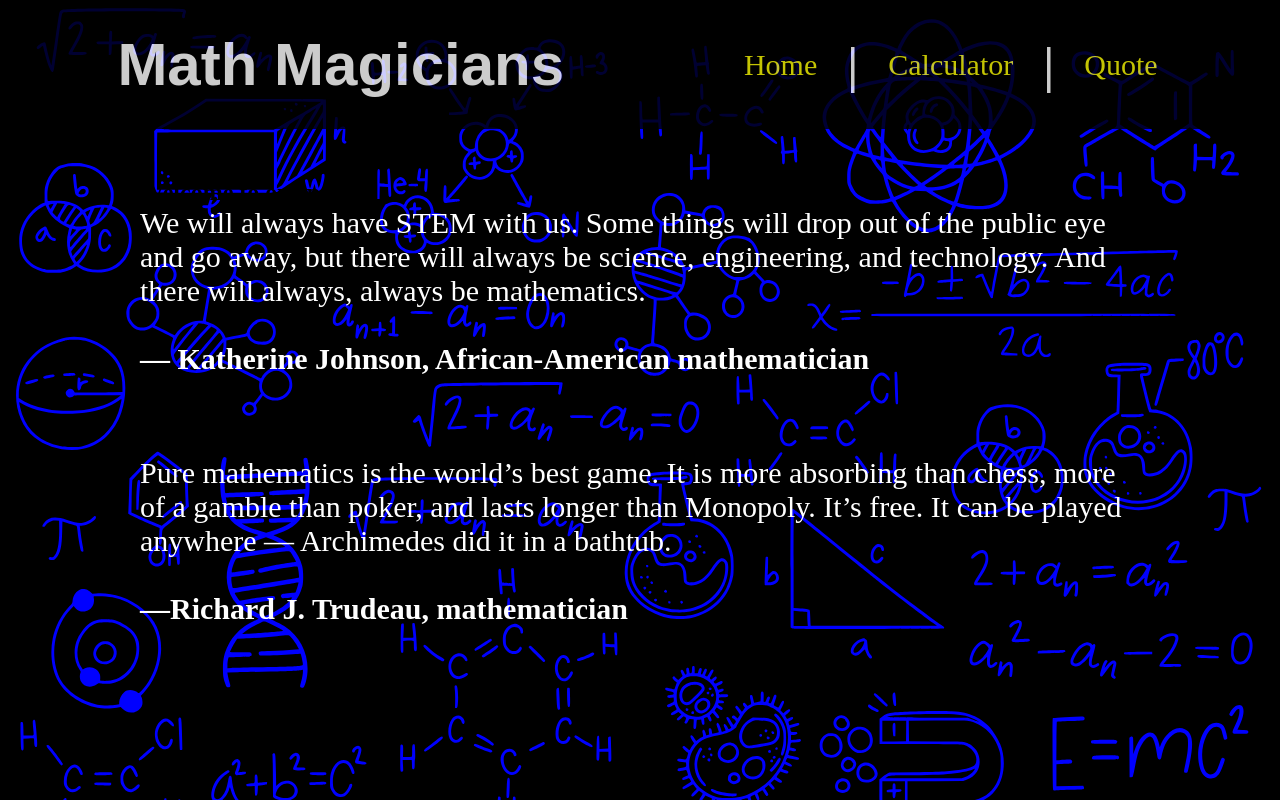
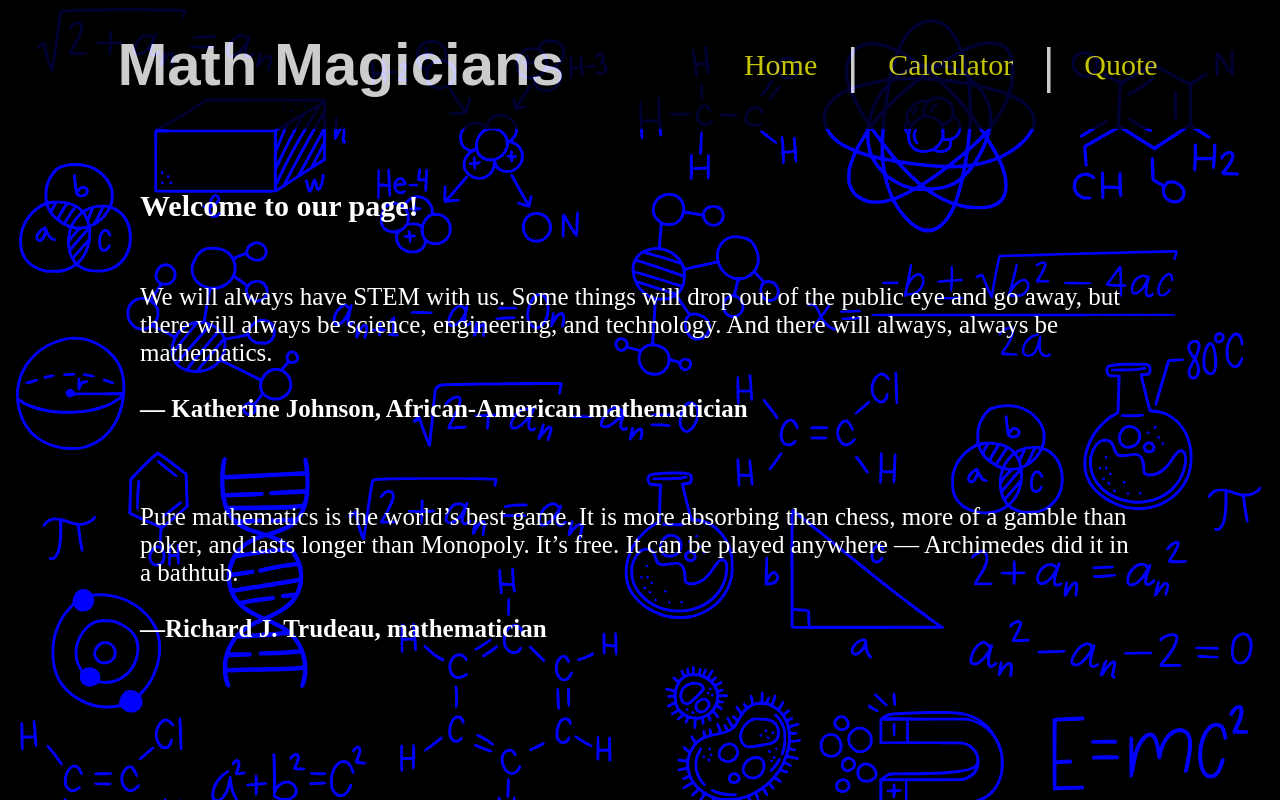
Before and after one commit to MarcoAurelioAntonio/Math-Magicians, a React (Create React App) app: page / in a window 1280 px wide. Built offline with nearby package versions, Linux system fonts and the light colour scheme; a web font is replaced by a local one.

Commit message:
missing h2 in home

```diff
--- a/src/components/Home.css
+++ b/src/components/Home.css
@@ -7,16 +7,24 @@
 }
 
 .welcome-1 {
-  font-size: 30px;
+  font-size: 25px;
   color: white;
   margin-bottom: 80px;
 }
 
 .welcome-2 {
   color: white;
-  font-size: 30px;
+  font-size: 25px;
 }
 
 strong {
   margin-top: 15px;
 }
+
+.home-title {
+  width: 1000px;
+  color: white;
+  text-align: left;
+  margin: 60px 0;
+  font-size: 30px;
+}
```
